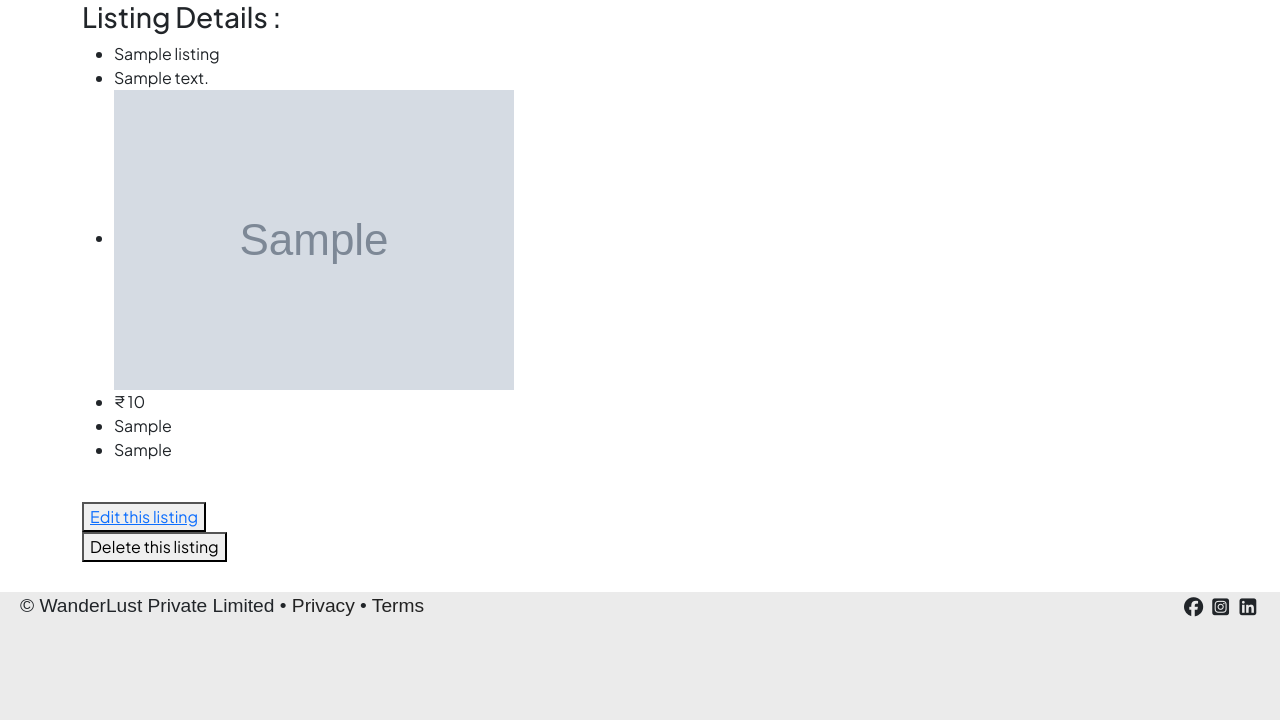
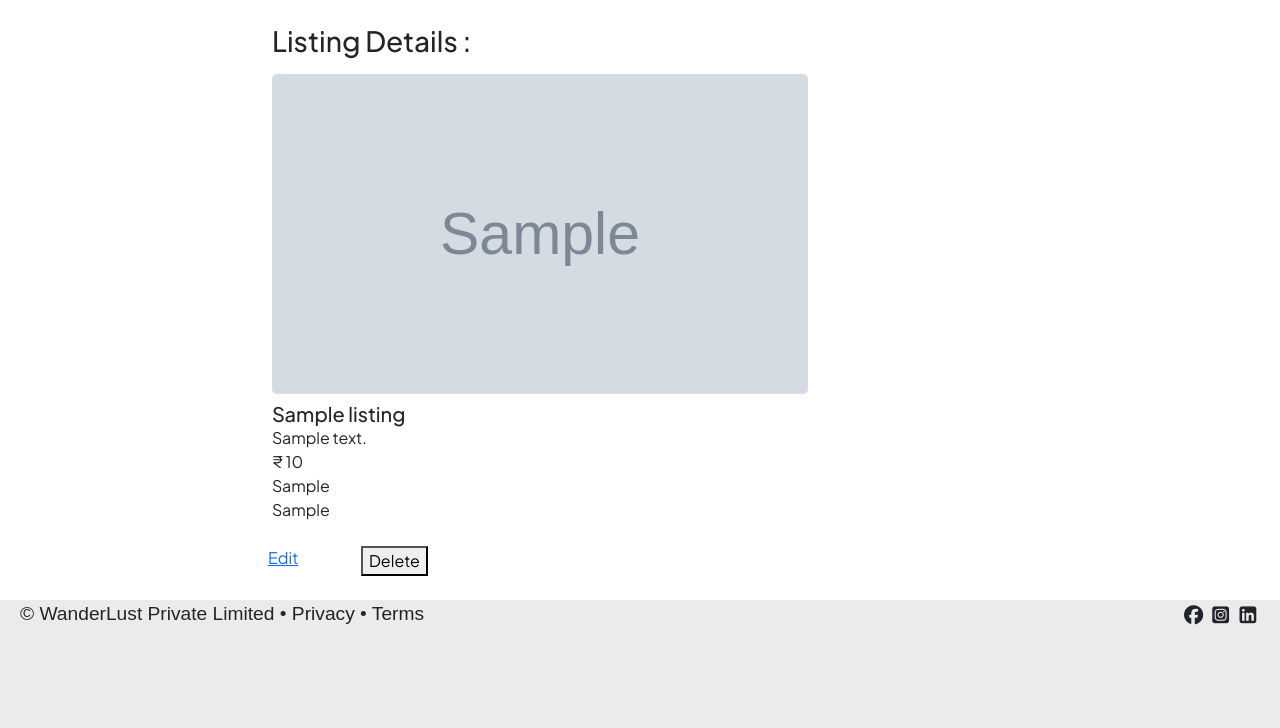
Before and after one commit to Kunalji01/wanderLust, a Node server app: page /listings/600000000000000000000001 in a window 1280 px wide. Shown: the part 80-808 px from the top of the page. Run offline with Node 20, Linux system fonts and the light colour scheme; tables that the repository leaves empty hold one stand-in row (values such as "Sample post"); grey boxes marked "Sample" are stand-in pictures; some libraries are stand-ins or nearby versions.

Commit message:
show.ejs styling

```diff
--- a/public/css/style.css
+++ b/public/css/style.css
@@ -71,3 +71,18 @@ body{
 .card-img-top:hover{
     opacity: 0.5 !important;
 }
+
+.btns{
+    display: flex;
+
+}
+.card-img{
+    height: 20rem;
+}
+.card-img:hover{
+    opacity: 0.5 !important;
+}
+.show-card{
+    padding-left: 0;
+    padding-right: 0;
+}
--- a/views/listings/index.ejs
+++ b/views/listings/index.ejs
@@ -2,9 +2,9 @@
 
     <body>
         <br>
-        <h3>All Listings</h3>
+        <h3 class="offset-2">All Listings</h3>
 
-        <div class="row row-cols-1 row-cols-md-2 row-cols-lg-3 ">
+        <div class="row row-cols-1 row-cols-md-2 row-cols-lg-3 offset-2 ">
             <% for(let list of allListing) {%>
                 <div class="card col" style="width: 20rem;">
 
--- a/views/listings/show.ejs
+++ b/views/listings/show.ejs
@@ -1,35 +1,40 @@
 <% layout("/layouts/boilerplate") %>
 
     <body>
+        <br>
+        <div class="row show-card">
+            <div class="col-8 offset-2">
                 <h3>Listing Details :</h3>
-    <ul>
-        <li>
-            <%= listing.title %>
-        </li>
-        <li>
+            </div>
+
+            <div class="card col-6 offset-2" style="width: 35rem;">
+                <div class="card-body">
+                    <img src="<%= listing.image %>" class="card-img" alt="hotels_image">
+                    <h5 class="mt-2 mb-0">
+                        <%= listing.title%>
+                    </h5>
+                    <p class="card-text fg-2">
                         <%= listing.description %>
-        </li>
-        <li>
-            <img src="<%= listing.image %>" alt="hotels_image">
-        </li>
-        <li>
-
+                        <br>
                         &#8377;
                     <%= listing.price.toLocaleString("en-IN") %>
-        </li>
-        <li>
+                    <br>
                     <%= listing.location %>
-        </li>
-        <li>
+                    <br>
                     <%= listing.country %>
-        </li>
-    </ul>
+                    </p>
+                </div>
+            </div>
+
+
+            <div class="btns">
+                <a href="/listings/<%=listing._id%>/edit" class="btn-outline theme-secondary col-1 offset-2">Edit</a>
+
+                <form method="post" action="/listings/<%=listing._id%>?_method=DELETE" class="">
+                    <button class="btn-solid theme-danger">Delete</button>
+                </form>
+            </div>
+
+        </div>
         <br>
-    <button><a href="/listings/<%=listing._id%>/edit">Edit this listing</a></button>
-    <br>
-    <form method="post" action="/listings/<%=listing._id%>?_method=DELETE">
-        <button>Delete this listing</button>
-    </form>
     </body>
-
-<% layout("/layouts/boilerplate") %>
```
Lines whose indentation alone changed are shown as unchanged.
